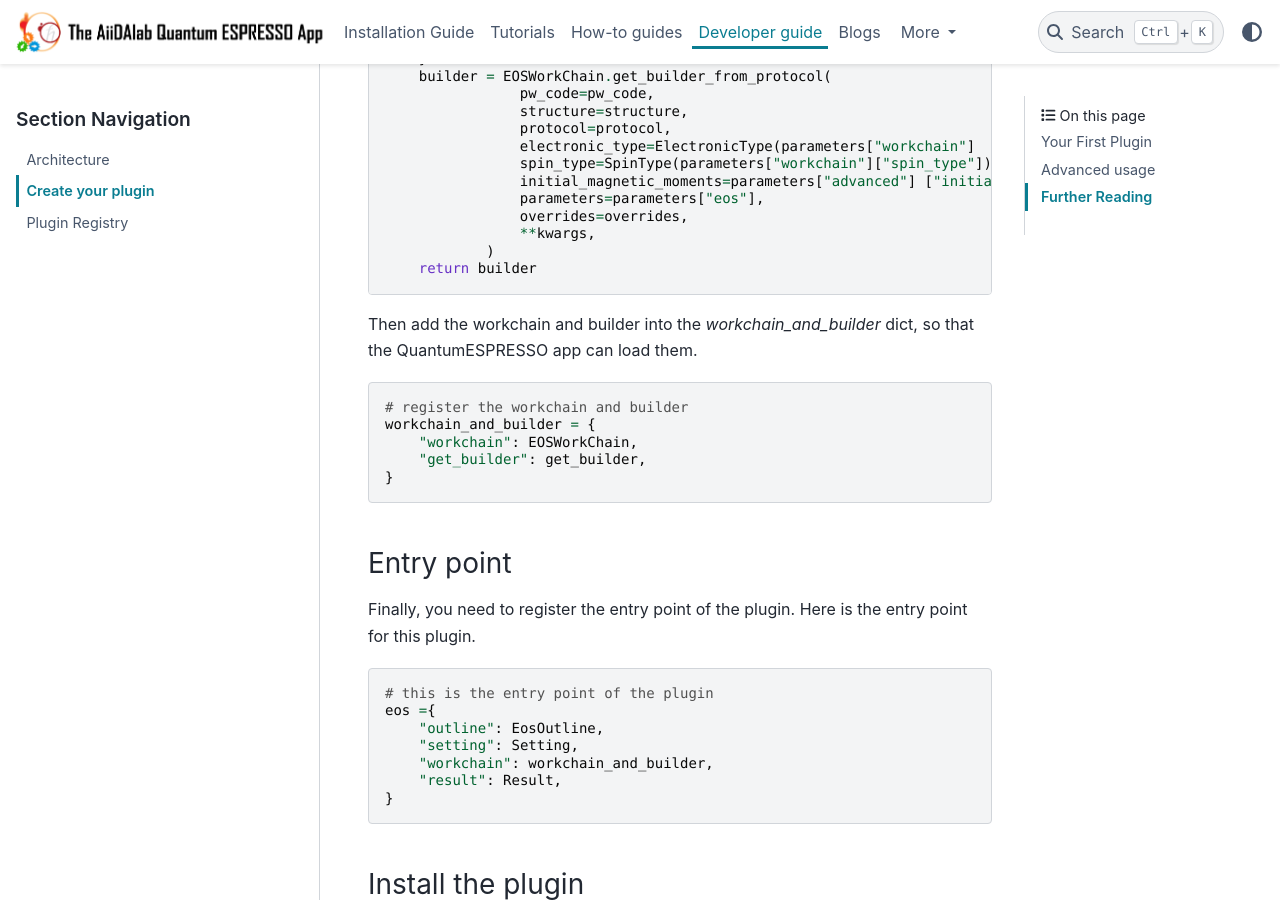
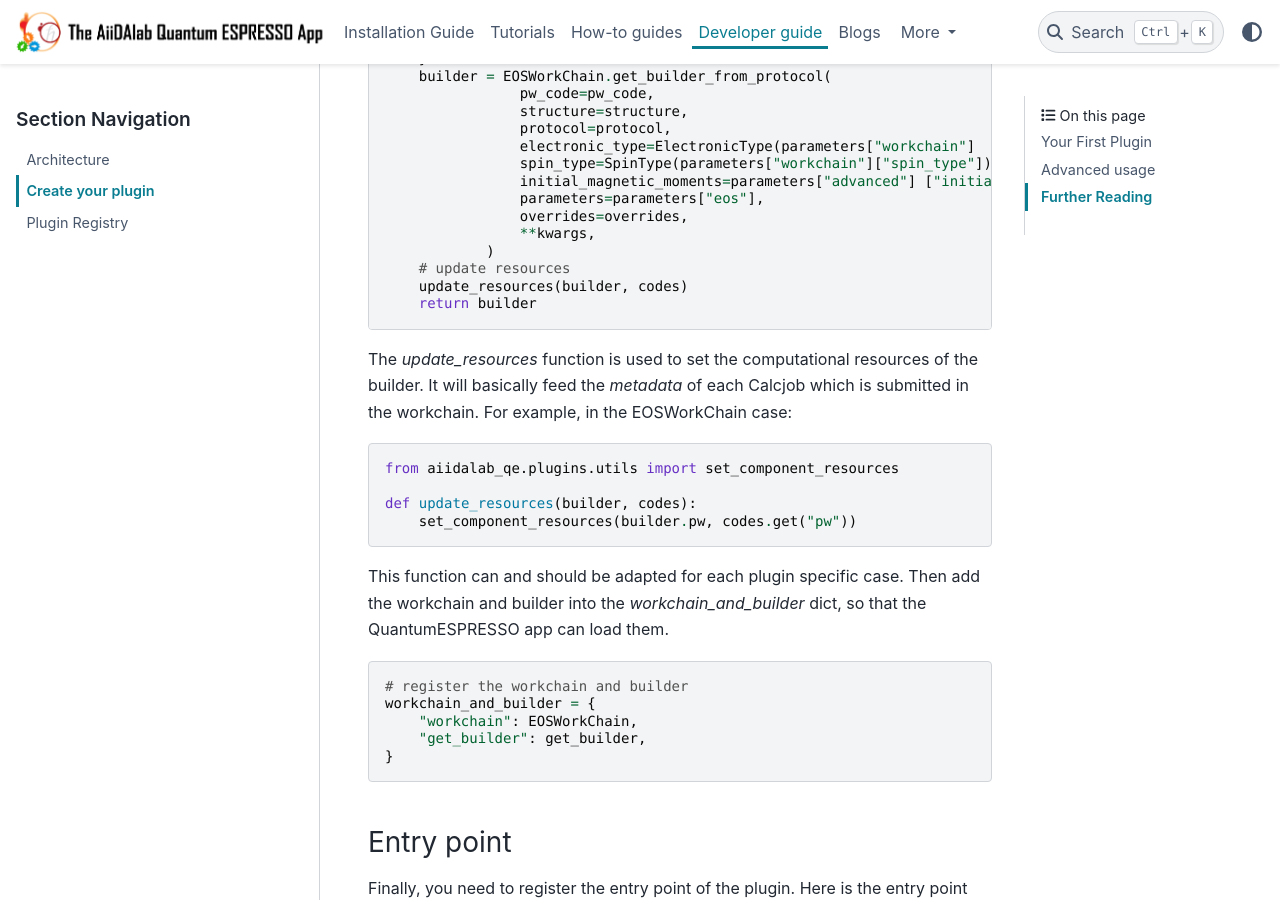
Before and after one commit to aiidalab/aiidalab-qe, a Sphinx documentation site: the page built from docs/source/development/plugin.rst, in a window 1280 px wide and 900 px high, scrolled down 5741 px. Built offline with Sphinx 7.4.7 and the PyData theme 0.15.4, drawn with Linux system fonts in a browser that asks for light colours.

Commit message:
Adding the documentation on how to update resources for a given code inside a generic plugin.

```diff
--- a/docs/source/development/plugin.rst
+++ b/docs/source/development/plugin.rst
@@ -240,8 +240,21 @@ The ``get_builder`` function will return a ``builder`` for the ``EOSWorkChain``,
                     overrides=overrides,
                     **kwargs,
                 )
+        # update resources
+        update_resources(builder, codes)
         return builder
 
+The `update_resources` function is used to set the computational resources of the builder. It will basically
+feed the `metadata` of each Calcjob which is submitted in the workchain. For example, in the EOSWorkChain case:
+
+.. code-block:: python
+
+    from aiidalab_qe.plugins.utils import set_component_resources
+
+    def update_resources(builder, codes):
+        set_component_resources(builder.pw, codes.get("pw"))
+
+This function can and should be adapted for each plugin specific case.
 Then add the workchain and builder into the `workchain_and_builder` dict, so that the QuantumESPRESSO app can load them.
 
 .. code-block:: python
```
